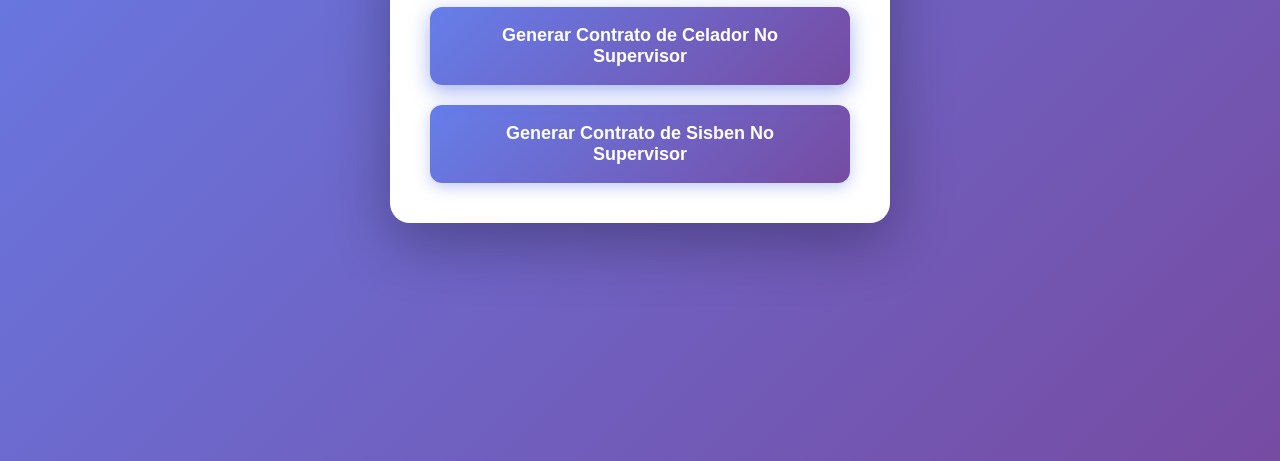
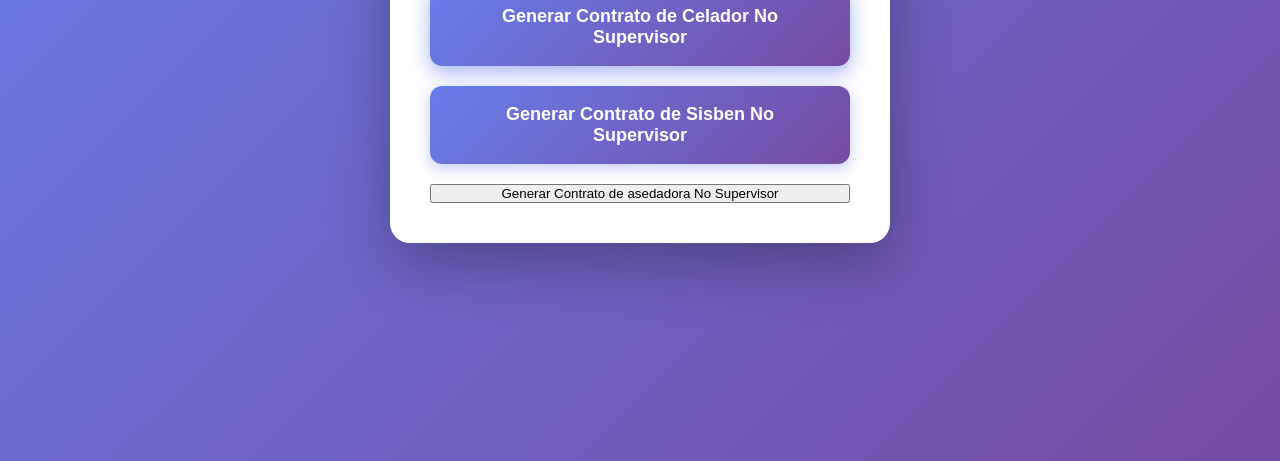
Before and after one commit to JosePicalua/AuCo.github.io, a plain HTML site: page index.html in a window 1280 px wide. Shown: the part 339-800 px from the top of the page. Drawn offline with Linux system fonts and the light colour scheme.

Commit message:
Index.js

```diff
--- a/componentes/index.js
+++ b/componentes/index.js
@@ -61,6 +61,12 @@ function openModal(tipo) {
     } else if (tipo === "sisbenNoSupervisor") {
         url = "paginas/sisbenNoSupervisor/formularioSisbenNo.html";
         cssUrl = "paginas/celadores/formularioCelador.css";
+    } else if (tipo === "asedadora") {
+        url = "paginas/aseadoras/formularioAseadoras.html";
+        cssUrl = "paginas/celadores/formularioCelador.css
+    } else {
+        console.error("Tipo de contrato no reconocido:", tipo);
+        return;
     }
 
     // Cargar el CSS dinámicamente
--- a/index.html
+++ b/index.html
@@ -13,7 +13,7 @@
         <div class="button-group">
             <button class="btn_celador" onclick="openModal('celador')">Generar Contrato de Celador No Supervisor</button>
             <button class="btn_sisben" onclick="openModal('sisbenNoSupervisor')">Generar Contrato de Sisben No Supervisor</button>
-
+            <button class="btn_asedadora" onclick="openModal('asedadora')">Generar Contrato de asedadora No Supervisor</button>
         </div>
     </div>
 
```
